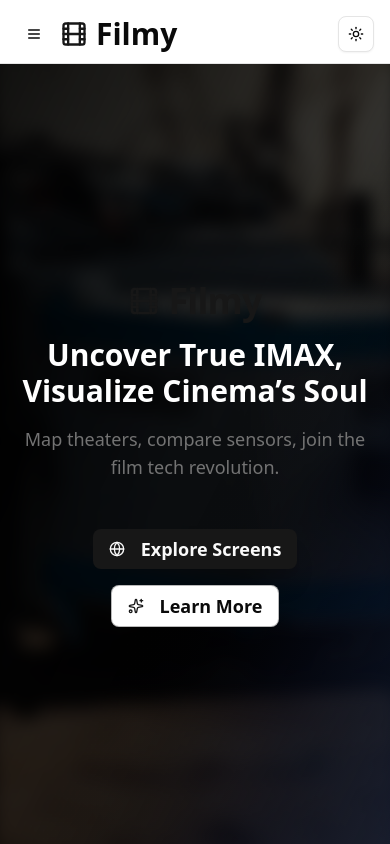
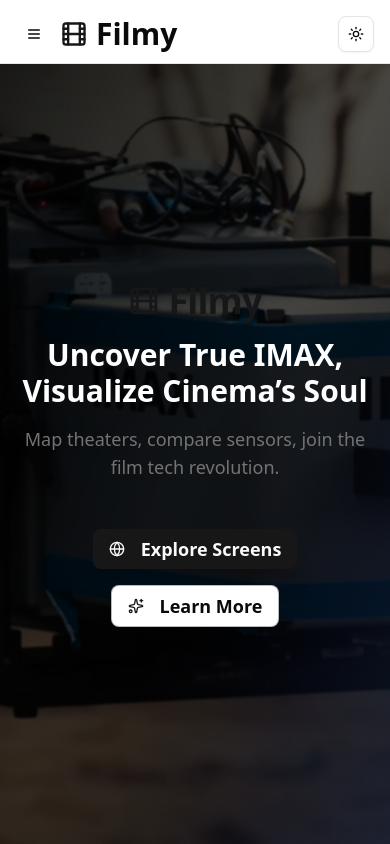
Before and after one commit to lumos9/filmy, a Next.js app: page / in a window 390 px wide. Built offline with nearby package versions, Linux system fonts and the light colour scheme.

Commit message:
minor changes

```diff
--- a/src/app/page.tsx
+++ b/src/app/page.tsx
@@ -11,7 +11,7 @@ export default function Home() {
       <img
         src="/assets/images/bg.jpeg"
         alt="Cinema background"
-        className="fixed inset-0 w-full h-full object-cover object-center opacity-70 md:opacity-60 blur-sm md:blur-none scale-105 z-0 select-none pointer-events-none transition-all duration-700"
+        className="fixed inset-0 w-full h-full object-cover object-center md:opacity-60 scale-105 z-0 select-none pointer-events-none transition-all duration-700"
         draggable={false}
         aria-hidden="true"
         loading="eager"
--- a/src/components/Cameras.tsx
+++ b/src/components/Cameras.tsx
@@ -131,10 +131,13 @@ function MoviesForCamera({ cameraName }: { cameraName: string }) {
     );
 
   return (
-    <div className="w-full flex flex-col gap-4 py-2">
+    <div className="w-full flex flex-col items-center justify-center gap-2 py-2">
       <h2 className="text-xl font-semibold text-center text-muted-foreground">
         Notable films
       </h2>
+      <div className="text-muted-foreground text-xs md:text-sm">
+        Notable films shot with the {cameraName}
+      </div>
       <div className="flex flex-row flex-wrap items-center justify-center">
         {movies.map((m) => (
           <MovieCard
```
